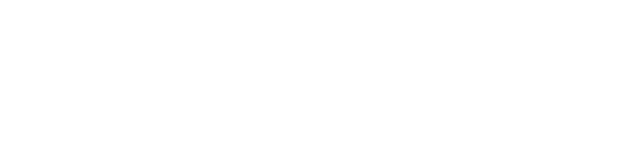
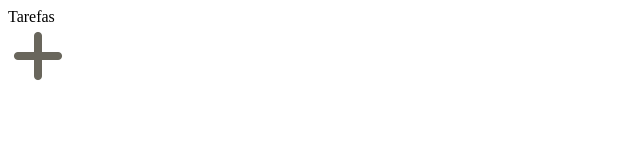
Before and after one commit to IsacLima/Simple-TodoList, a plain HTML site: page index.html in a window 1280 px wide. Shown: the whole page, without its empty margins (0-640 px from the left). Drawn offline with Linux system fonts and the light colour scheme.

Commit message:
feat: add html

```diff
--- a/index.html
+++ b/index.html
@@ -1,5 +1,7 @@
 <!DOCTYPE html>
+
 <html lang="pt-br">
+
 <head>
     <meta charset="UTF-8">
     <meta http-equiv="X-UA-Compatible" content="IE=edge">
@@ -8,7 +10,18 @@
     <link rel="shortcut icon" href="./assets/img/bloco-de-anotacoes.png" type="image/x-icon" />
     <link rel="stylesheet" href="./assets/css/style.css">
 </head>
+
 <body>
 
+    <div class="container">
+
+        <nav>
+            <div class="title">Tarefas</div>
+            <img src="./assets/img/plus.png" alt="">
+        </nav>
+
+    </div>
+
 </body>
+
 </html>
```
Also changed, not shown: assets/img/plus.png (added).
